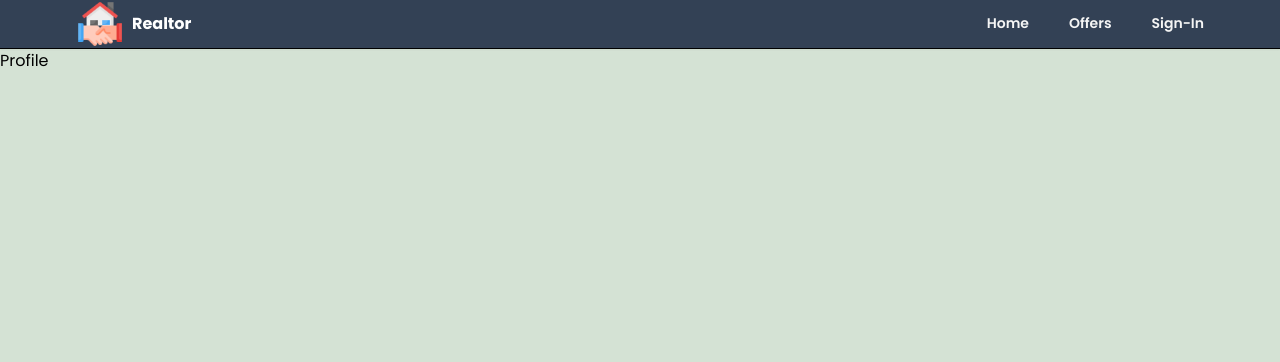
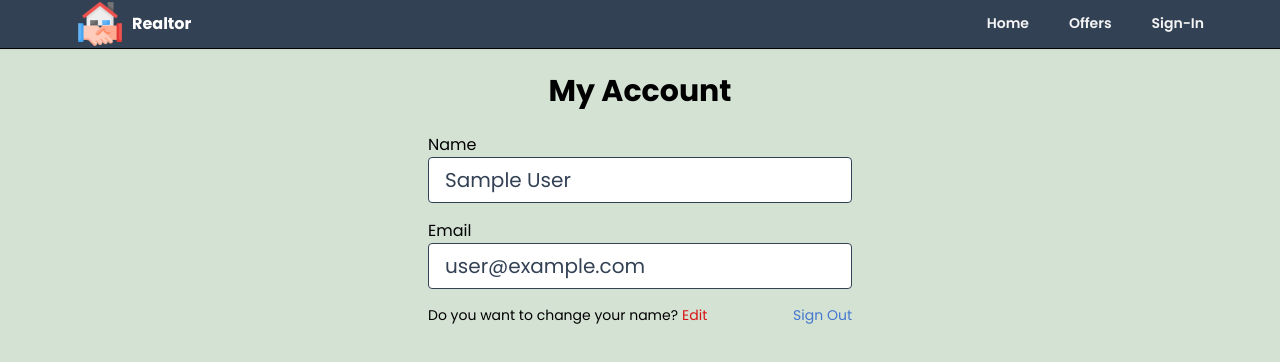
Before and after one commit to 2021BTech/realtor, a React (Create React App) app: page /profile in a window 1280 px wide. Shown: the top 362 px of the page. Built offline with nearby package versions, Linux system fonts and the light colour scheme; no server answers; sample sign-in values are in the browser's storage.

Commit message:
create private route & custom hook

```diff
--- a/src/App.js
+++ b/src/App.js
@@ -11,6 +11,7 @@ import { ToastContainer } from "react-toastify";
 import "react-toastify/dist/ReactToastify.css";
 //components
 import Header from "./components/Header/Header";
+import PrivateRoute from "./components/PrivateRoute/PrivateRoute";
 
 function App() {
   return (
@@ -19,7 +20,9 @@ function App() {
         <Header />
         <Routes>
           <Route path="/" element={<Home />} />
-          <Route path="/profile" element={<Profile />} />
+          <Route path="/profile" element={<PrivateRoute />}>
+            <Route path="/profile" element={<Profile />} />
+          </Route>
           <Route path="/signIn" element={<SignIn />} />
           <Route path="/signUp" element={<SignUp />} />
           <Route path="/forgetPassword" element={<ForgetPassword />} />
--- /dev/null
+++ b/src/components/PrivateRoute/PrivateRoute.jsx
@@ -0,0 +1,10 @@
+import { Outlet, Navigate } from "react-router";
+import { useAuthStatus } from "../../hooks/useAuthStatus";
+
+export default function PrivateRoute() {
+  const { loggedIn, checkingStatus } = useAuthStatus();
+  if (checkingStatus) {
+    return <h3>Loading.... </h3>;
+  }
+  return loggedIn ? <Outlet /> : <Navigate to="/signIn" />;
+}
--- /dev/null
+++ b/src/hooks/useAuthStatus.jsx
@@ -0,0 +1,18 @@
+import { getAuth, onAuthStateChanged } from "firebase/auth";
+import React, { useEffect, useState } from "react";
+
+export function useAuthStatus() {
+  const [loggedIn, setLoggedIn] = useState(false);
+  const [checkingStatus, setCheckingStatus] = useState(true);
+
+  useEffect(() => {
+    const auth = getAuth();
+    onAuthStateChanged(auth, (user) => {
+      if (user) {
+        setLoggedIn(true);
+      }
+      setCheckingStatus(false);
+    });
+  }, []);
+  return { loggedIn, checkingStatus };
+}
--- a/src/pages/Profile.jsx
+++ b/src/pages/Profile.jsx
@@ -1,7 +1,67 @@
+import { getAuth } from "firebase/auth";
 import React from "react";
+import { useState } from "react";
+import { useNavigate } from "react-router";
 
 const Profile = () => {
-  return <div>Profile</div>;
+  const auth = getAuth();
+  const navigate = useNavigate();
+  const [formDate, setFormDate] = useState({
+    name: auth.currentUser.displayName,
+    email: auth.currentUser.email,
+  });
+
+  const { name, email } = formDate;
+  function onLogout() {
+    auth.signOut();
+    navigate("/");
+  }
+  return (
+    <>
+      <section className="max-w-4xl mx-auto flex justify-center items-center flex-col">
+        <h1 className="text-3xl text-center mt-6 font-bold"> My Account </h1>
+        <div className="w-full md:w-[50%] mt-6 px-3 ">
+          <form>
+            {/* name input */}
+            <div>
+              <label>Name</label>
+              <input
+                type="text"
+                id="name"
+                value={name}
+                disabled
+                className="w-full px-4 py-2 mb-4 text-xl text-slate bg-color-white border border-slate rounded transition ease-in-out"
+              />
+            </div>
+            <div>
+              <label>Email</label>
+              <input
+                type="email"
+                id="email"
+                value={email}
+                disabled
+                className="w-full px-4 py-2 mb-4 text-xl text-slate bg-color-white border border-slate rounded transition ease-in-out"
+              />
+            </div>
+            <div className="flex justify-between whitespace-nowrap text-sm sm:text-lg md:text-sm mb-6">
+              <p className="flex items-center">
+                Do you want to change your name?
+                <span className="text-red hover:text-slate transition ease-in-out duration-200 ml-1 cursor-pointer">
+                  Edit
+                </span>
+              </p>
+              <p
+                onClick={onLogout}
+                className="text-blue hover:text-slate transition ease-in-out duration-200 cursor-pointer"
+              >
+                Sign Out
+              </p>
+            </div>
+          </form>
+        </div>
+      </section>
+    </>
+  );
 };
 
 export default Profile;
--- a/tailwind.config.js
+++ b/tailwind.config.js
@@ -5,6 +5,7 @@ module.exports = {
     colors: {
       transparent: "transparent",
       red: "#D71313",
+      blue: "#4477CE",
       white: "#ffffff",
       black: "#000000",
       grey: "#F5F5F5",
```
